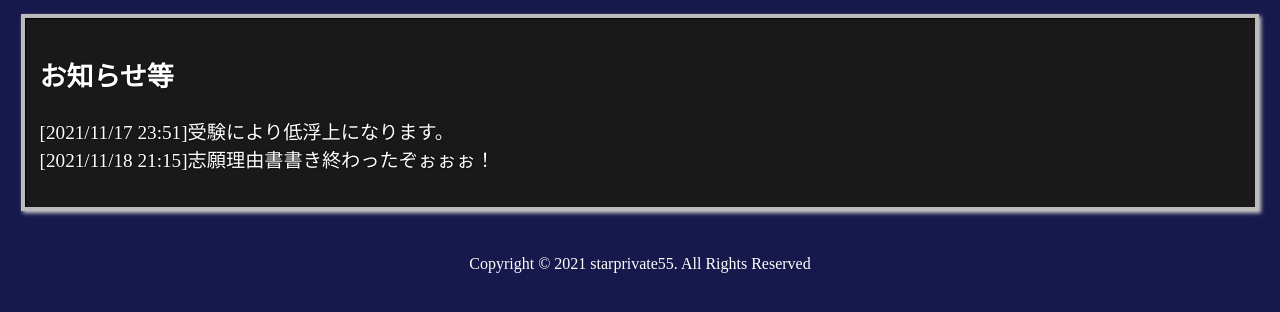
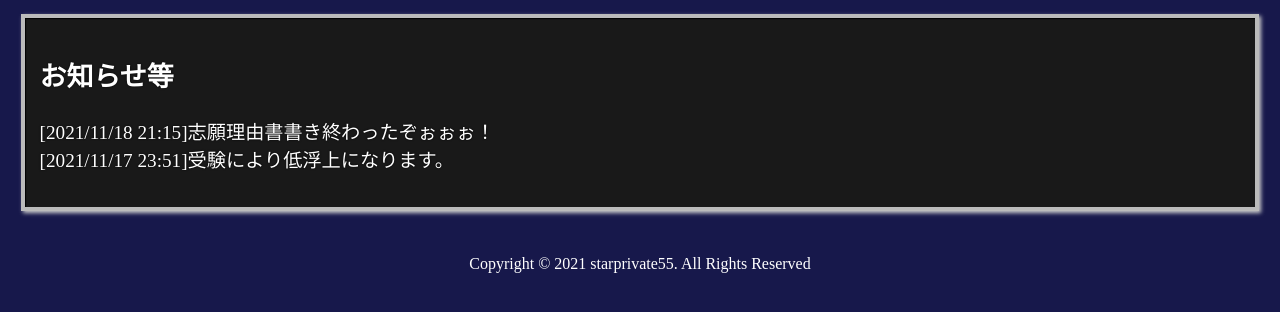
Before and after one commit to starprivate55/news, a plain HTML site: page index.html in a window 1280 px wide. Shown: the part 74-386 px from the top of the page. Drawn offline with Linux system fonts and the light colour scheme.

Commit message:
Update index.html

```diff
--- a/index.html
+++ b/index.html
@@ -56,7 +56,7 @@
         <center><div style="word-break:break-all;color:#fff;background-color:#191919;margin:10px 5px;padding:15px;border:4px solid #bbb;box-shadow:2px 2px 4px #ccc,1px 1px 1px #000 inset;text-shadow:0px 0px 2px #000;width:95%">
             <big>
                 <h3 style="text-align:left;"><big>お知らせ等</big></h1>
-                <p style="text-align:left;">[2021/11/17 23:51]受験により低浮上になります。<br>[2021/11/18 21:15]志願理由書書き終わったぞぉぉぉ！</p>
+                <p style="text-align:left;">[2021/11/18 21:15]志願理由書書き終わったぞぉぉぉ！<br>[2021/11/17 23:51]受験により低浮上になります。</p>
             </big>
         </div></center>
         <br><p><center>Copyright © 2021 starprivate55. All Rights Reserved</center></p>
```
